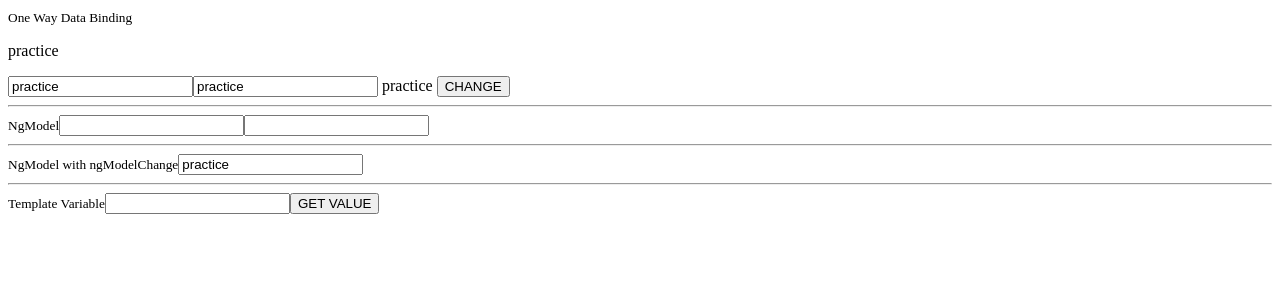
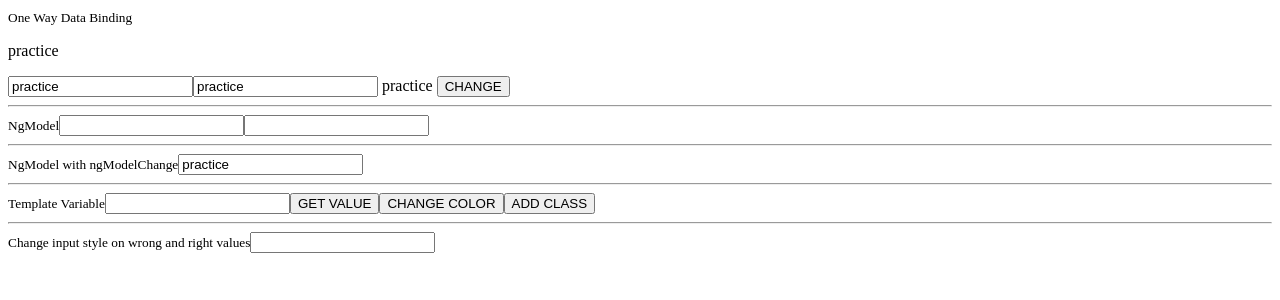
Before and after one commit to starmarketing/Angular-UltimateCourse, an Angular app: page / in a window 1280 px wide. Shown: the top 300 px of the page. Built offline with nearby package versions, Linux system fonts and the light colour scheme.

Commit message:
Change box style dynamically through tem ref

```diff
--- a/src/app/app.component.html
+++ b/src/app/app.component.html
@@ -11,14 +11,22 @@
   <input type="text" (input)="generateTotal($event)" />
   <input type="text" [value]="total" />
 
-  <hr>
+  <hr />
   <small>NgModel with ngModelChange</small>
-  <input type="text" [ngModel]="title" (ngModelChange)="changeTextWithNgModelChange($event)" />
+  <input
+    type="text"
+    [ngModel]="title"
+    (ngModelChange)="changeTextWithNgModelChange($event)"
+  />
 
-
-  <hr>
+  <hr />
   <small>Template Variable</small>
   <input type="text" #titles />
   <button (click)="getValue(titles.value)">GET VALUE</button>
+  <button (click)="changeColor(titles)">CHANGE COLOR</button>
+  <button (click)="addClass(titles)">ADD CLASS</button>
 
+  <hr />
+  <small>Change input style on wrong and right values</small>
+  <input type="text" #age (input)="validateAge(age)" />
 </div>
--- a/src/app/app.component.scss
+++ b/src/app/app.component.scss
@@ -0,0 +1,11 @@
+.boom{
+    height: 40px;
+}
+
+.red{
+    background-color: red;
+}
+
+.green{
+    background-color: green;
+}
--- a/src/app/app.component.ts
+++ b/src/app/app.component.ts
@@ -24,5 +24,20 @@ export class AppComponent {
   getValue(value: any) {
     this.title = value;
   }
+  changeColor(element: any) {
+    element.style.background = 'red';
+  }
+  addClass(element: any) {
+    element.classList.add('boom');
+  }
 
+  validateAge(age: any) {
+    if (parseInt(age.value) > 18) {
+      age.classList.remove('green');
+      age.classList.add('red');
+    } else {
+      age.classList.remove('red');
+      age.classList.add('green');
+    }
+  }
 }
```
